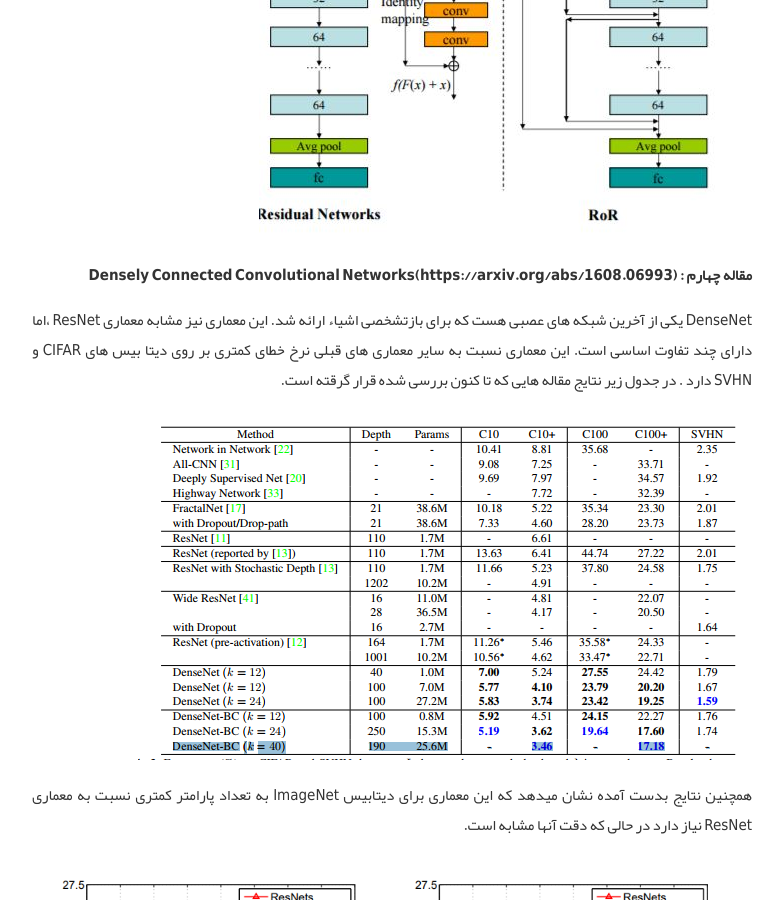
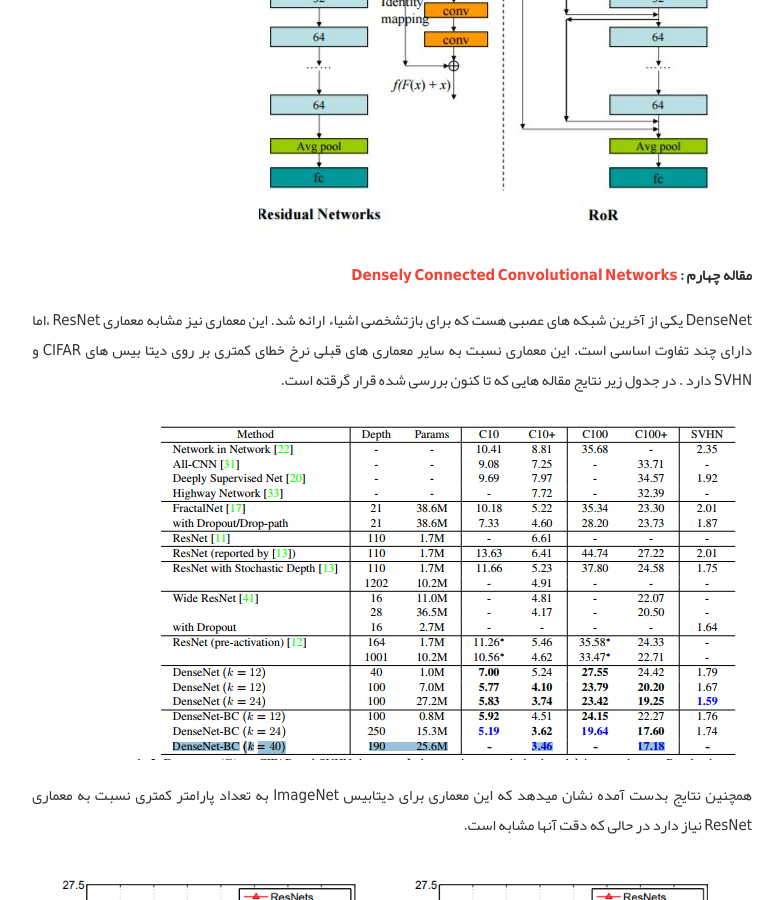
Before and after one commit to AlisterTA/alisterta.github.io, a Jekyll site: the page built from _posts/2017-07-16-سال 2016 در یک نگاه- شبکه های فرکتال ،RORو DenseNet-بخش دوم.md, in a window 1280 px wide and 900 px high, scrolled down 3257 px. Shown: the whole window, without its empty margins (248-1031 px from the left). Built offline with Jekyll 4.4.1, drawn with Linux system fonts in a browser that asks for light colours; comment, search, counter and statistics services are not loaded.

Commit message:
Update 2017-07-16-سال 2016 در یک نگاه- شبکه های فرکتال ،RORو DenseNet-بخش دوم.md

```diff
--- a/_posts/2017-07-16-سال 2016 در یک نگاه- شبکه های فرکتال ،RORو DenseNet-بخش دوم.md
+++ b/_posts/2017-07-16-سال 2016 در یک نگاه- شبکه های فرکتال ،RORو DenseNet-بخش دوم.md
@@ -39,7 +39,7 @@ tags: [ResNet,DenseNet,FractalNet,ROR,کانولوشن]
 
 ![_config.yml]({{ site.baseurl }}/images/13/4.png)
 
-**مقاله چهارم : Densely Connected Convolutional Networks(https://arxiv.org/abs/1608.06993)**
+**مقاله چهارم : [Densely Connected Convolutional Networks](https://arxiv.org/abs/1608.06993)**
 
 DenseNet یکی از آخرین شبکه های عصبی هست که برای بازتشخصی اشیاء ارائه شد. این معماری نیز مشابه معماری ResNet ،اما دارای چند تفاوت اساسی است. این معماری نسبت به سایر معماری های قبلی نرخ خطای کمتری بر روی دیتا بیس های CIFAR و SVHN دارد . در جدول زیر نتایج مقاله هایی که تا کنون بررسی شده قرار گرقته است.
 
```
